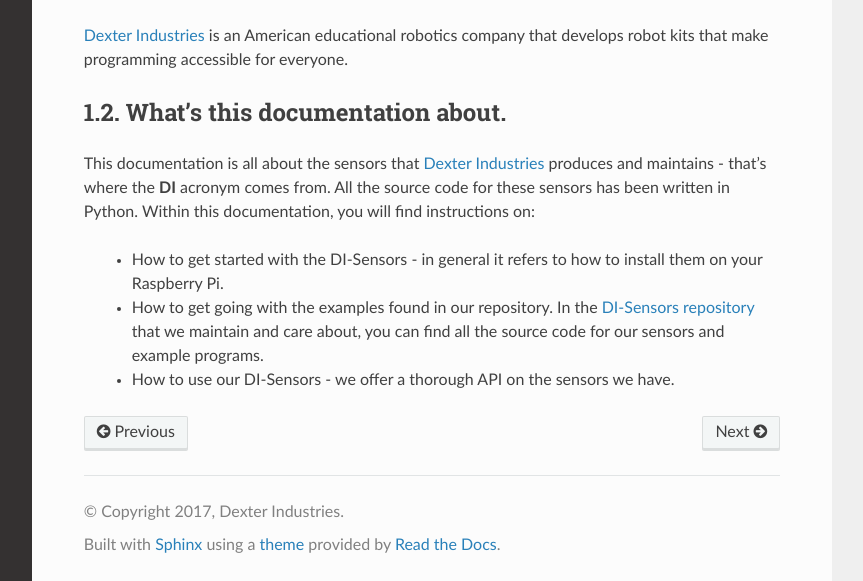
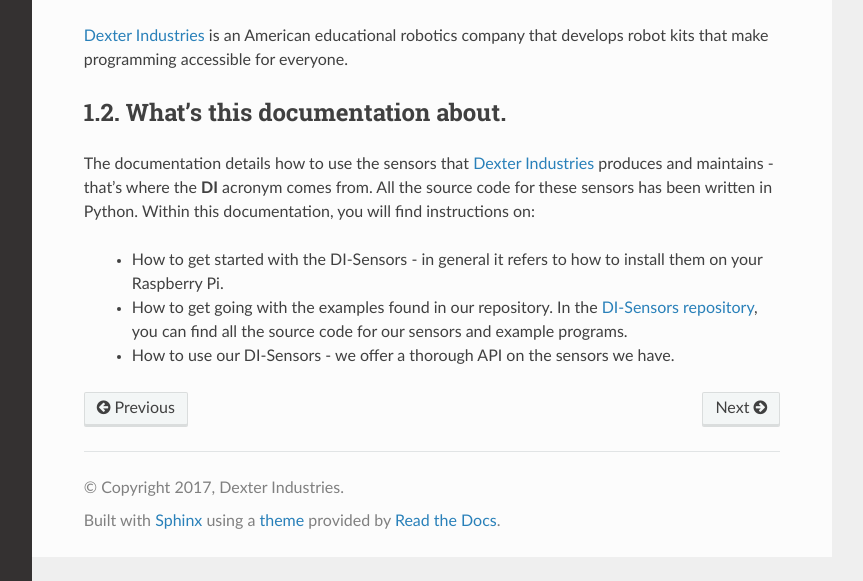
Before and after one commit to DexterInd/DI_Sensors, a Sphinx documentation site: the page built from docs/source/about.rst, in a window 1280 px wide and 1329 px high. Shown: the part 748-1329 px from the top of the window, without its empty margins (268-1131 px from the left). Built offline with Sphinx 7.4.7 and the Read the Docs theme 2.0.0, drawn with Linux system fonts in a browser that asks for light colours.

Commit message:
ref RobertLucian/DI_Sensors#3 : feature - added Nicole's requests

```diff
--- a/docs/source/about.rst
+++ b/docs/source/about.rst
@@ -21,11 +21,11 @@ Who are we and what we do.
 What's this documentation about.
 ********************************
 
-This documentation is all about the sensors that `Dexter Industries`_ produces and maintains - that's where the **DI** acronym comes from. All the source code for these sensors has been written in Python.
+The documentation details how to use the sensors that `Dexter Industries`_ produces and maintains - that's where the **DI** acronym comes from. All the source code for these sensors has been written in Python.
 Within this documentation, you will find instructions on:
 
    * How to get started with the DI-Sensors - in general it refers to how to install them on your Raspberry Pi.
-   * How to get going with the examples found in our repository. In the `DI-Sensors repository`_ that we maintain and care about, you can find all the source code for our sensors and example programs.
+   * How to get going with the examples found in our repository. In the `DI-Sensors repository`_, you can find all the source code for our sensors and example programs.
    * How to use our DI-Sensors - we offer a thorough API on the sensors we have.
 
 
--- a/docs/source/quickstart.rst
+++ b/docs/source/quickstart.rst
@@ -8,7 +8,7 @@ Getting Started
 Buying our sensors
 ******************
 
-In order to use this documentation, you fist need to head over to our online `shop`_ and get yourself one of the following sensors:
+In order to run code found in this documentation, you need to head over to our online `shop`_ and get yourself one of the following sensors:
 
    * The DI `IMU Sensor`_.
    * The DI `Light and Color Sensor`_.
```
